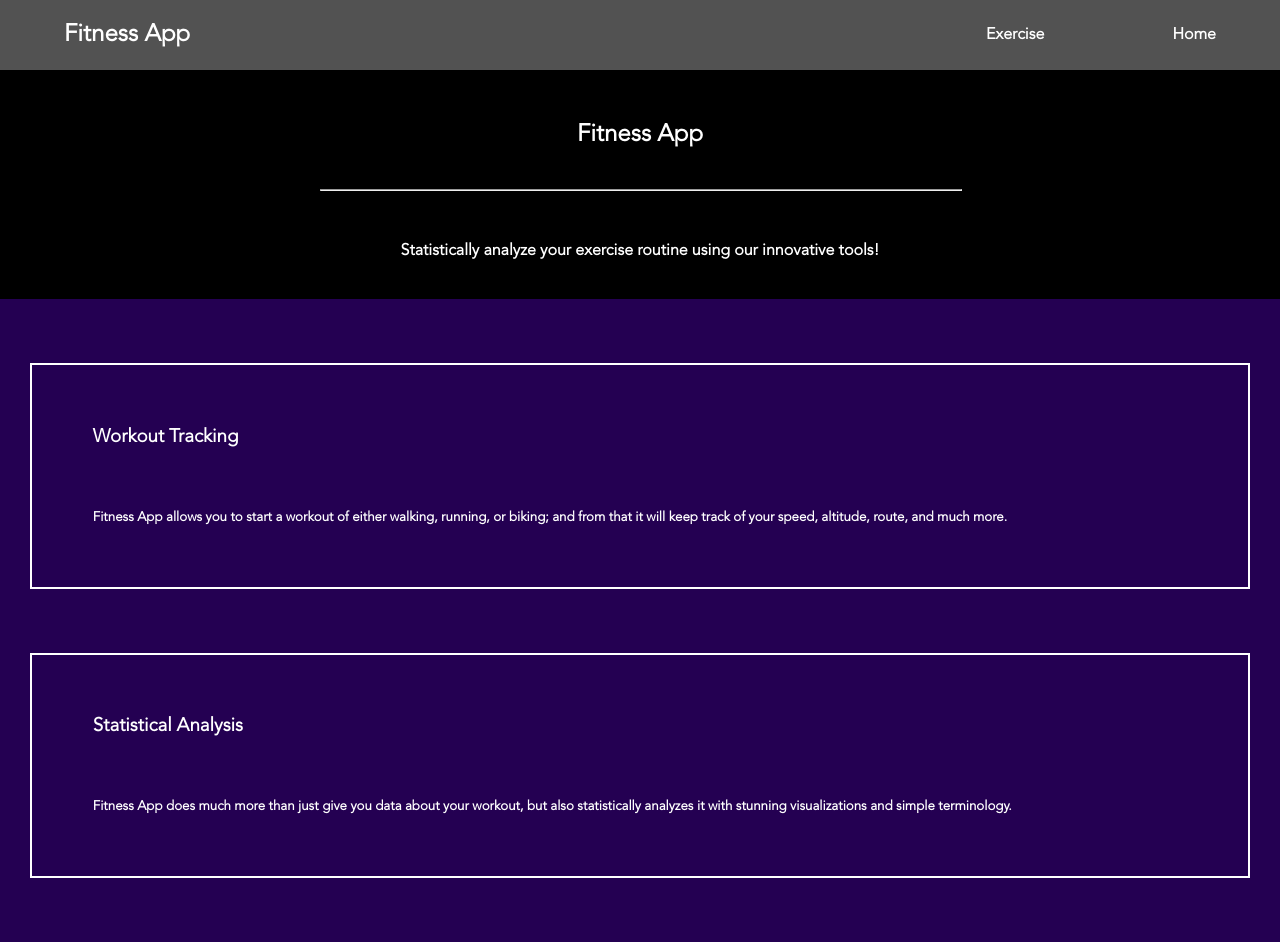
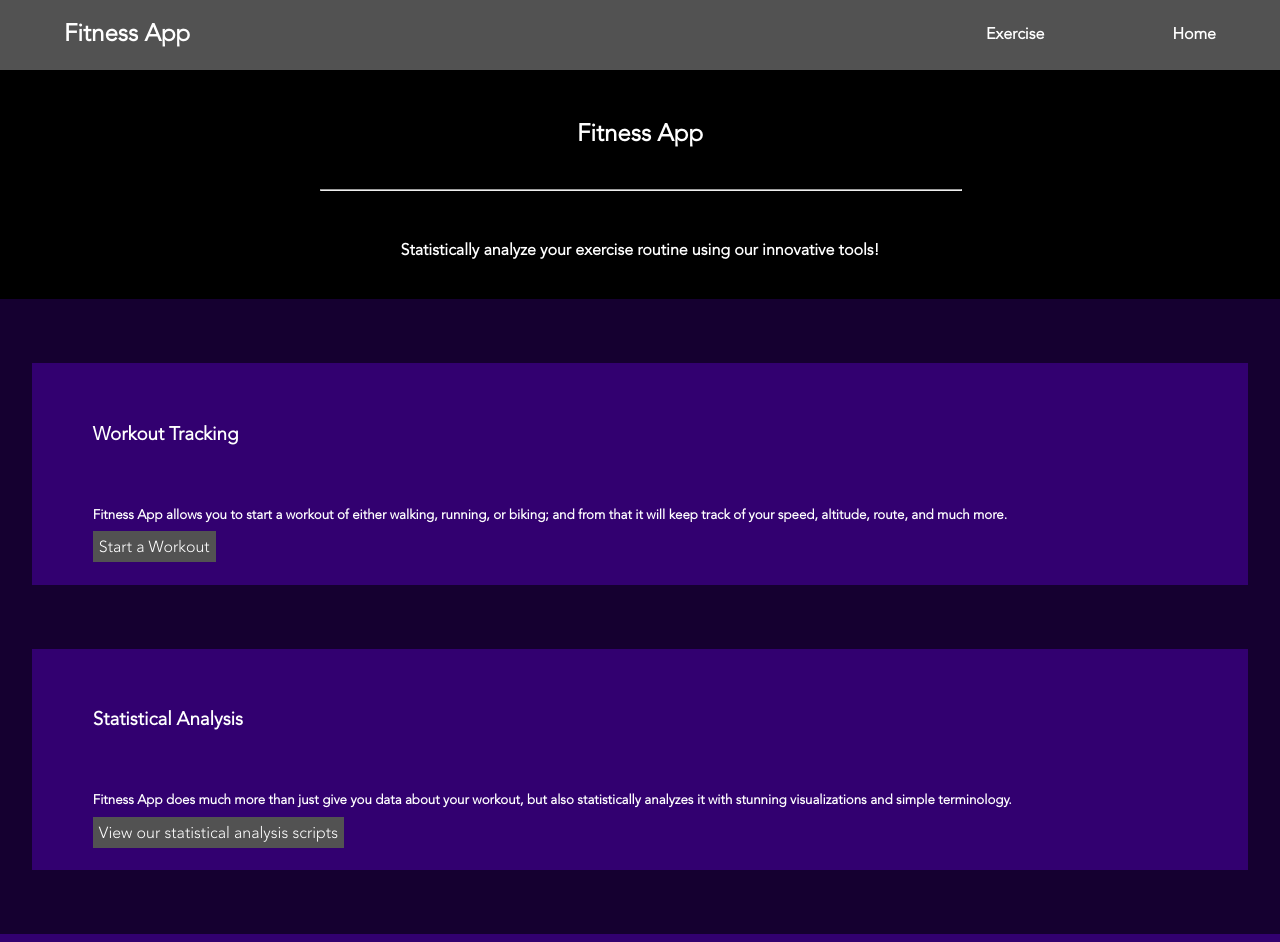
Before and after one commit to stcejorPmodnar/altariel, a PHP site: page / in a window 1280 px wide. Run offline with PHP 8.4, Linux system fonts and the light colour scheme.

Commit message:
changed hompage panel design

```diff
--- a/index.html
+++ b/index.html
@@ -25,11 +25,13 @@
                     <h3>Workout Tracking</h3>
                     <h5>Fitness App allows you to start a workout of either walking, running, or biking;
                         and from that it will keep track of your speed, altitude, route, and much more.</h5>
+                    <a href="pages/exercise.html">Start a Workout</a>
                 </div>
                 <div class="info-group">
                     <h3>Statistical Analysis</h3>
                     <h5>Fitness App does much more than just give you data about your workout,
                         but also statistically analyzes it with stunning visualizations and simple terminology.</h5>
+                    <a href="https://github.com/stcejorPmodnar/fitness-appo">View our statistical analysis scripts</a>
                 </div>
             </div>
         </div>
--- a/stylesheets/main.css
+++ b/stylesheets/main.css
@@ -9,10 +9,11 @@
 }
 
 body {
-    background-color: #240052;
+    background-color: #150030;
+    height: 100%
 }
 
-p, h1, h2, h3, h4, h5, h6 {
+a, p, h1, h2, h3, h4, h5, h6 {
     font-family: "Avenir Light";
     color: white;
 }
@@ -21,7 +22,7 @@ p, h1, h2, h3, h4, h5, h6 {
     background-color: #525252;
     width: 100%;
     height: 70px;
-    box-shadow: 0px 3px 10px #320070;
+    box-shadow: 0px 3px 10px ;
 }
 
 #navbar > * {
@@ -48,6 +49,7 @@ p, h1, h2, h3, h4, h5, h6 {
 #main-content {
     display: flex;
     flex-direction: column;
+    height: 100%;
 }
 
 #title-section {
@@ -72,14 +74,27 @@ hr {
 }
 
 .info-group {
+    position: relative;
     display: table;
     width: 95%;
     margin: 5% auto;
-    border-style: solid;
-    border-width: 2px;
-    border-color: white;
+    height:200px;
+    background-color: #320070;
 }
 
-.info-group > * {
+.info-group > h3, .info-group > h5 {
     margin: 5% 5% 5% 5%;
 }
+
+.info-group > a, .info-group > a:link, .info-group > a:visited {
+    position: absolute;
+    margin-left: 5%;
+    bottom: 10%;
+    padding: 8px 6px 4px 6px;
+    text-decoration: none;
+    background-color: #525252;
+}
+
+.info-group > a:hover, .info-group > a:active {
+    background-color: red;
+}
```
